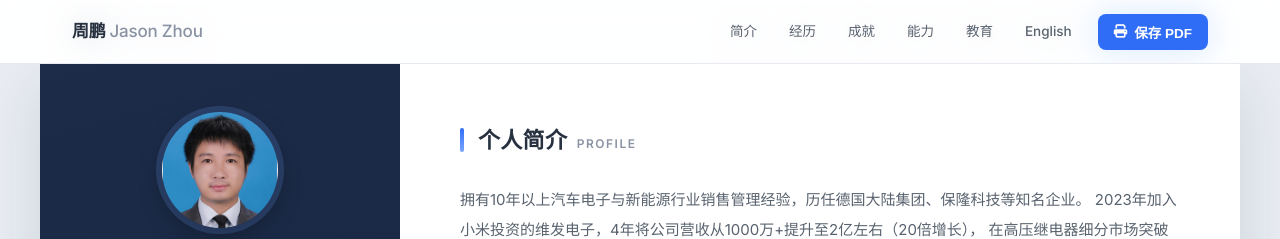
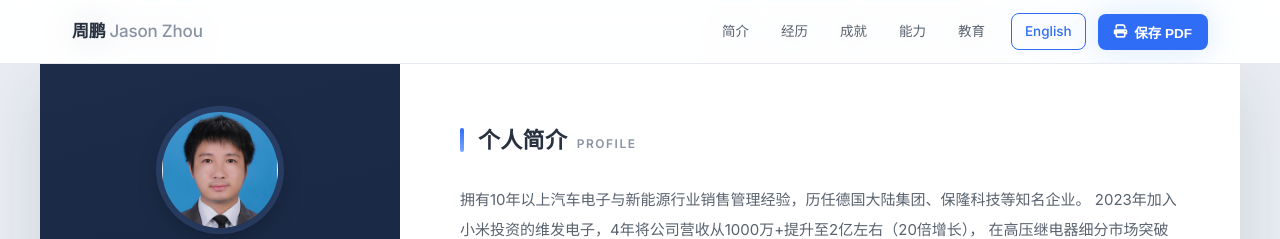
Before and after one commit to ZJU-Jason/ZJU-Jason.github.io, a Jekyll site: the page built from index.html, in a window 1280 px wide. Shown: the top 239 px of the page. Built offline with Jekyll 4.4.1, drawn with Linux system fonts in a browser that asks for light colours.

Commit message:
Update assets/css/style.css

```diff
--- a/assets/css/style.css
+++ b/assets/css/style.css
@@ -84,6 +84,16 @@ img { max-width: 100%; display: block; }
   padding: 7px 14px; border-radius: 8px; transition: all 0.2s ease;
 }
 .nav-links a:hover { color: var(--accent); background: var(--accent-soft); }
+
+/* 语言切换按钮（中 / EN） */
+.lang-switch {
+  margin-left: 8px; font-size: 12.5px; font-weight: 600;
+  color: var(--accent) !important;
+  border: 1px solid var(--accent); border-radius: 999px;
+  padding: 5px 13px !important; white-space: nowrap;
+  transition: all 0.2s ease;
+}
+.lang-switch:hover { background: var(--accent); color: #fff !important; }
 
 .nav-print {
   margin-left: 8px; display: inline-flex; align-items: center; gap: 7px;
```
